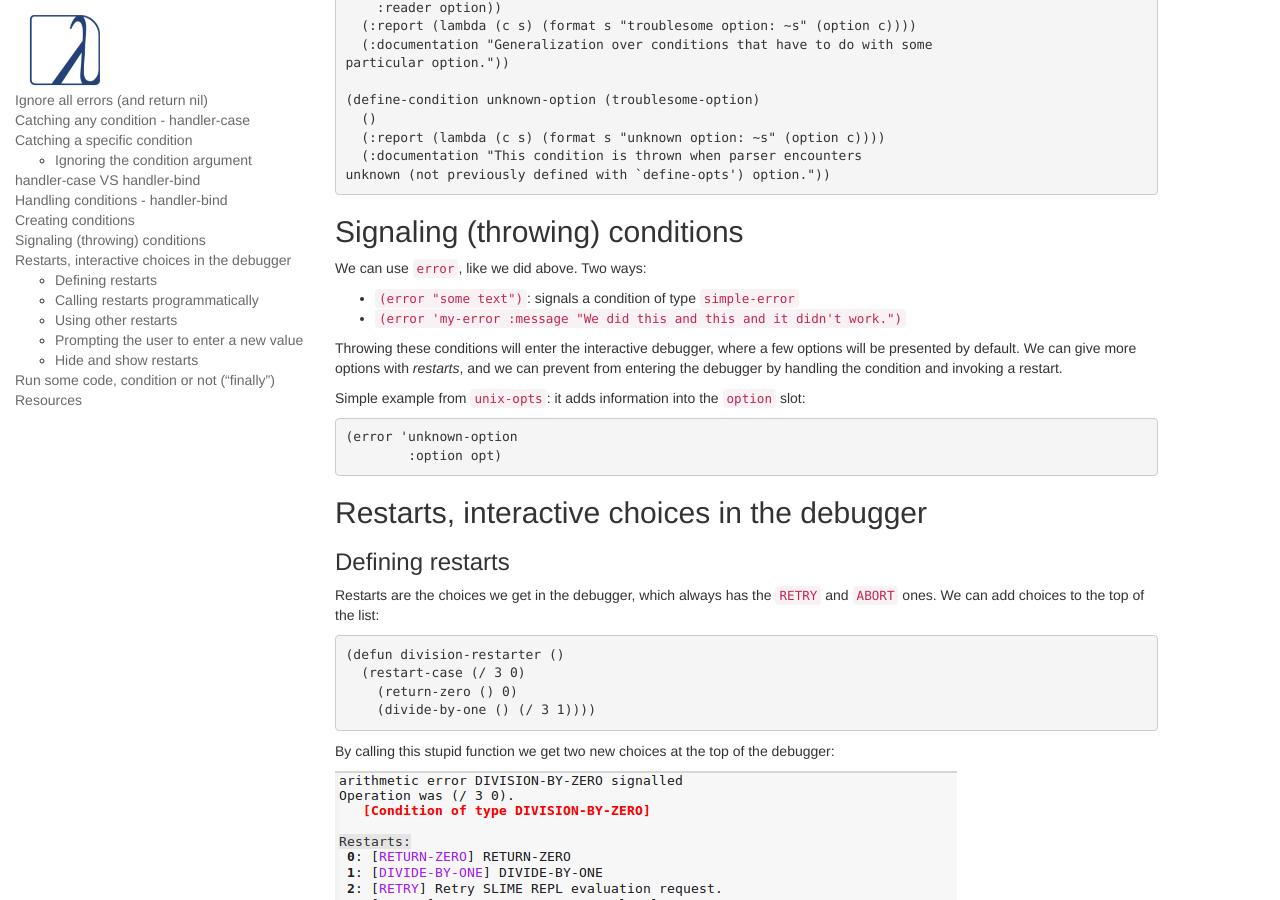
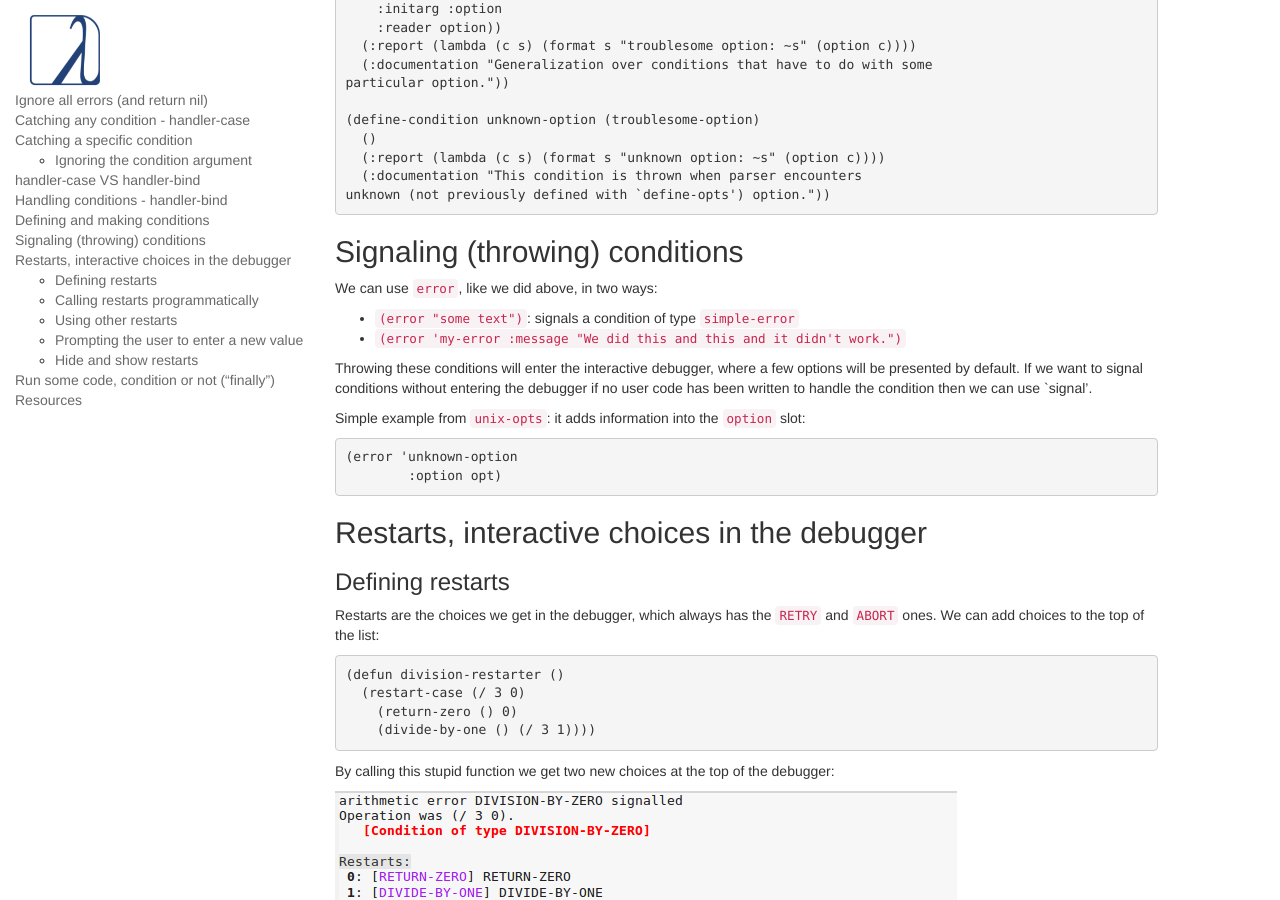
Before and after one commit to LispCookbook/cl-cookbook, a Jekyll site: the page built from error_handling.md, in a window 1280 px wide and 900 px high, scrolled down 4620 px. Built offline with Jekyll 4.4.1, drawn with Linux system fonts in a browser that asks for light colours; some of the changed text lies outside the part shown.

Commit message:
Conditions are not classes and we can signal them!
See https://docs.google.com/document/pub?id=1SYSr0KE8iyv61srv6AMm-YRr-O6zM7Oi6CLSJgZc9yc&pli=1

```diff
--- a/error_handling.md
+++ b/error_handling.md
@@ -222,9 +222,9 @@
 defined reader `(opts:option condition)` (see below).
 
 
-## Creating conditions
+## Defining and making conditions
 
-With `define-condition`, and we can inherit from `error` or `simple-error`:
+We define conditions with `define-condition` and we make (initialize) them with `make-condition`.
 
 <!-- todo: differences ? -->
 
@@ -234,8 +234,7 @@
 (define-condition my-division-by-zero (error) ())
 ~~~
 
-It is a regular class, so we can add information into slots. Here, we
-add a custom message:
+Conditions are not classes (though we can specialize on them with `defmethod`) and we cannot use `defclass` to define them and we must instead use `define-condition`.
 
 ~~~lisp
 (define-condition my-division-by-zero (error)
@@ -318,15 +317,13 @@
 
 ## Signaling (throwing) conditions
 
-We can use `error`, like we did above. Two ways:
+We can use `error`, like we did above, in two ways:
 
 - `(error "some text")`: signals a condition of type `simple-error`
 - `(error 'my-error :message "We did this and this and it didn't work.")`
 
 Throwing these conditions will enter the interactive debugger,
-where a few options will be presented by default. We can give
-more options with *restarts*,
-and we can prevent from entering the debugger by handling the condition and invoking a restart.
+where a few options will be presented by default. If we want to signal conditions without entering the debugger if no user code has been written to handle the condition then we can use `signal'.
 
 Simple example from `unix-opts`: it adds information into the `option` slot:
 
```
